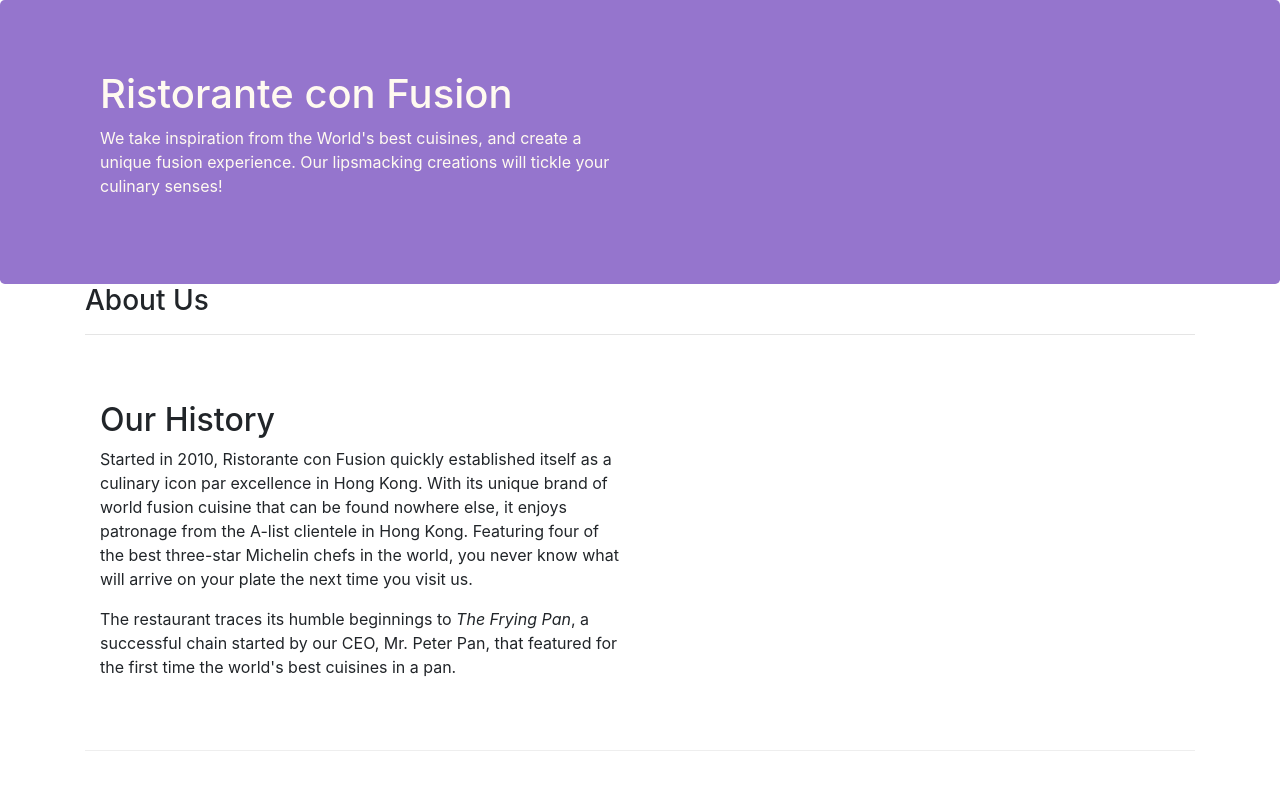
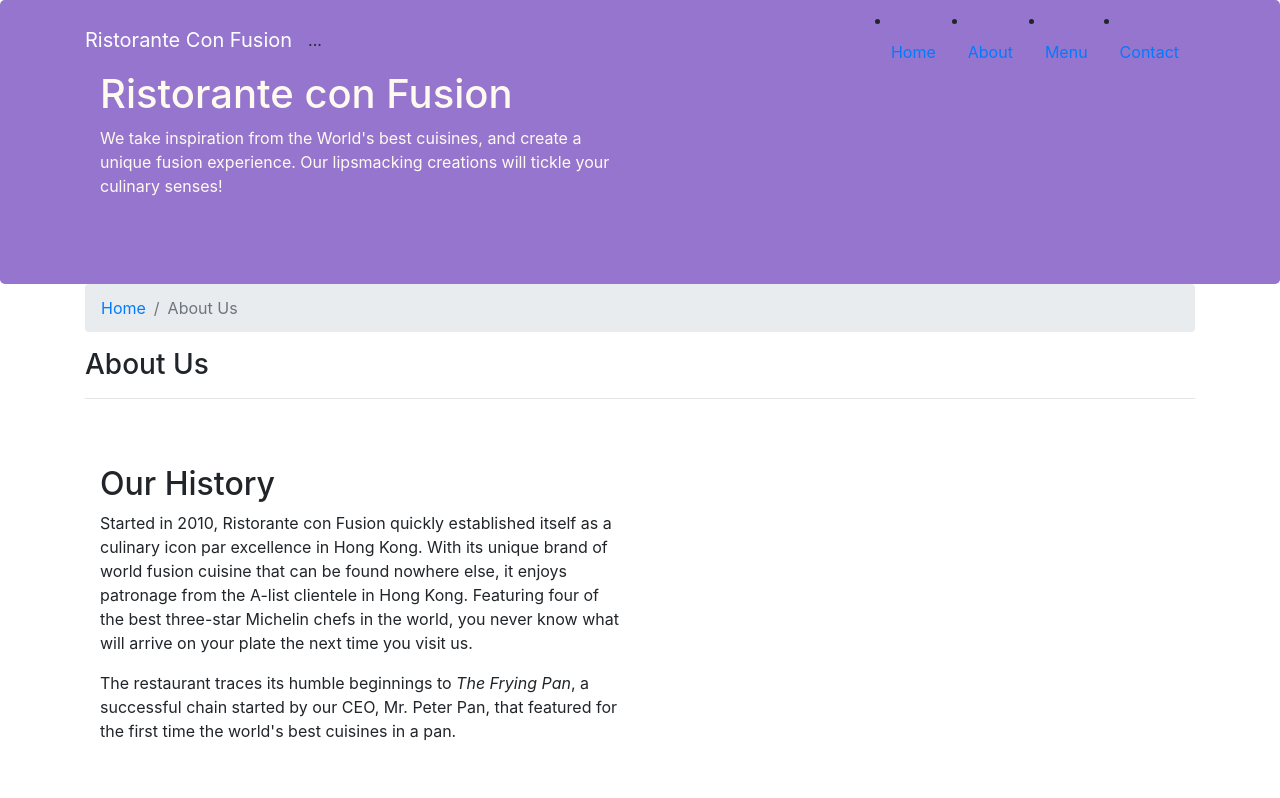
Before and after one commit to NickCampbellUCSD/full-stack-web-development-certificate, a website: page bootstrap/conFusion/aboutus.html in a window 1280 px wide. Shown: the top 798 px of the page. Drawn offline with nearby package versions, Linux system fonts and the light colour scheme.

Commit message:
Navbar and Breadcrumbs

```diff
--- a/bootstrap/conFusion/aboutus.html
+++ b/bootstrap/conFusion/aboutus.html
@@ -17,7 +17,22 @@
 </head>
 
 <body>
-
+    <nav class="navbar navbar-dark navbar-expand-sm fixed-top">
+        <div class="container">
+            <button class="navbar-toggler" type="button" data-toggle="collapse" data-target="#Navbar">
+                <span class="navbar-toggler-icon"></span>
+            </button>
+            <a class="navbar-brand" href="#">Ristorante Con Fusion</a>
+                <div class="collapse navbar-collapse" id="Navbar">
+                <ul class="navbar-nav mr-auto"> ... </ul>
+                </div>
+                    <li class="nav-item"><a class="nav-link" href="#">Home</a></li>
+                    <li class="nav-item active"><a class="nav-link" href="./aboutus.html">About</a></li>
+                    <li class="nav-item"><a class="nav-link" href="#">Menu</a></li>
+                    <li class="nav-item"><a class="nav-link" href="#">Contact</a></li>
+                </ul>
+        </div>
+    </nav>
     <header class="jumbotron">
         <div class="container">
             <div class="row row-header">
@@ -34,6 +49,10 @@
     <div class="container">
         <div class="row">
             <div class="col-12 col-sm">
+               <ol class="col-12 breadcrumb">
+                    <li class="breadcrumb-item"><a href="./index.html">Home</a></li>
+                    <li class="breadcrumb-item active">About Us</li>
+                </ol>
                <h3>About Us</h3>
                <hr>
             </div>
--- a/bootstrap/conFusion/styles.css
+++ b/bootstrap/conFusion/styles.css
@@ -1,3 +1,12 @@
+body{
+    padding:50px 0px 0px 0px;
+    z-index:0;
+}
+
+.navbar-dark {
+     background-color: #512DA8;
+}
+
 .row-header{
     margin:0px auto;
     padding:0px;
```
Also changed, not shown: bootstrap/conFusion/index.html (+16 -0 lines).
